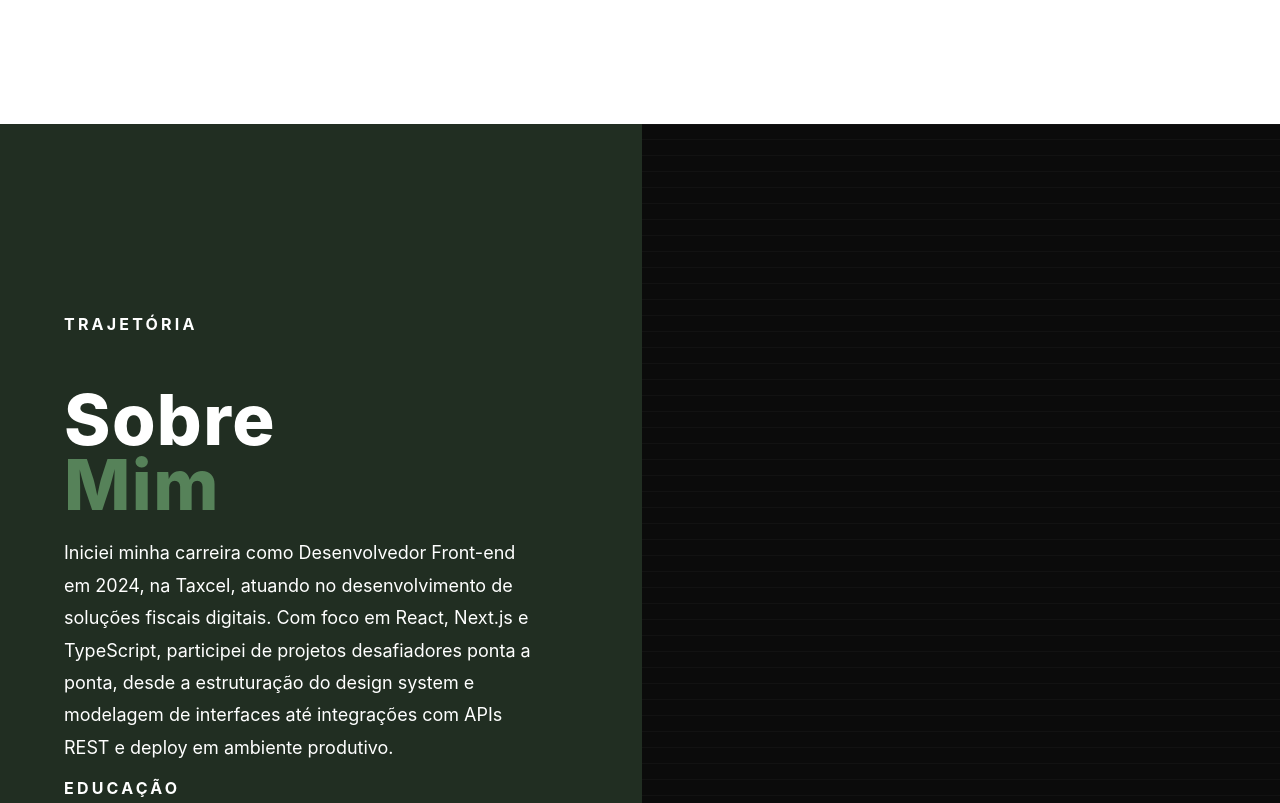
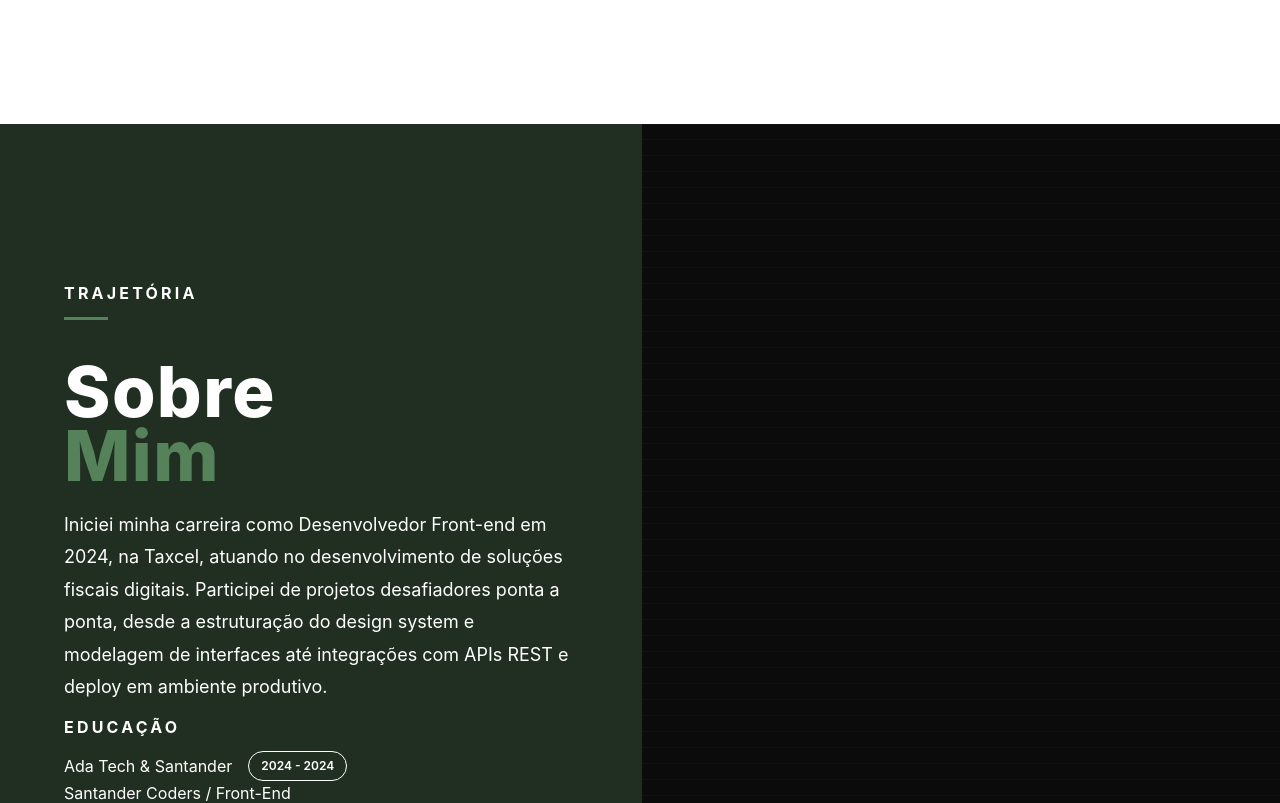
Before and after one commit to Guilherme1Souza/my-portfolio, a Next.js app: page / in a window 1280 px wide. Shown: the part 780-1583 px from the top of the page. Built offline with nearby package versions, Linux system fonts and the light colour scheme.

Commit message:
fix: ajuste na altura do componente about

```diff
--- a/src/components/Sections/About/page.jsx
+++ b/src/components/Sections/About/page.jsx
@@ -80,9 +80,9 @@ export default function About() {
 
   return (
     <div ref={triggerRef} className="relative w-full min-h-screen overflow-hidden flex flex-col lg:flex-row mx-auto max-w-full" >
-     <div className="hidden lg:block pointer-events-none absolute left-1/2 top-0 h-full w-[2px] bg-verde-escuro z-20" />
+     <div className="hidden lg:block pointer-events-none absolute left-1/2 top-0 h-[1400px] w-[2px] bg-verde-escuro z-20" />
       <div className=" relative w-full lg:w-1/2 min-h-screen lg:h-full overflow-hidden shrink-0">
-        <div className="absolute inset-0 z-0 flex flex-col justify-center pt-24 px-6 sm:px-10 lg:px-[5vw] lg:pt-48 bg-verde-escuro">
+        <div className="absolute inset-0 z-0 flex flex-col justify-center pt-24 px-6 sm:px-10 lg:px-[5vw] lg:pt-25 bg-verde-escuro">
           <p  className="mtext-[11px] font-bold tracking-[0.2em] uppercase text-white mb-3">
             Trajetória
           </p >
@@ -91,8 +91,8 @@ export default function About() {
             Sobre<br />
             <span className="text-verde">Mim</span>
           </h1>
-          <p className="text-white leading-[1.8] max-w-[480px] lg:text-lg text-[clamp(13px,1.1vw,15px)]">
-           Iniciei minha carreira como Desenvolvedor Front-end em 2024, na Taxcel, atuando no desenvolvimento de soluções fiscais digitais. Com foco em React, Next.js e TypeScript, participei de projetos desafiadores ponta a ponta, desde a estruturação do design system e modelagem de interfaces até integrações com APIs REST e deploy em ambiente produtivo.
+          <p className="text-white leading-[1.8] max-w-[600px] lg:text-lg text-[clamp(13px,1.1vw,15px)]">
+           Iniciei minha carreira como Desenvolvedor Front-end em 2024, na Taxcel, atuando no desenvolvimento de soluções fiscais digitais. Participei de projetos desafiadores ponta a ponta, desde a estruturação do design system e modelagem de interfaces até integrações com APIs REST e deploy em ambiente produtivo.
           </p>
           <div className="flex flex-col gap-2">
           <div className="flex flex-col text-white">
@@ -142,7 +142,7 @@ export default function About() {
 
 
       <div className=" relative w-full lg:w-1/2 min-h-screen lg:h-full overflow-hidden shrink-0">
-        <div className="absolute inset-0 z-0 flex flex-col justify-center px-6 sm:px-10 lg:px-[5vw] lg:pt-52 bg-verde-escuro">
+        <div className="absolute inset-0 z-0 flex flex-col justify-center px-6 sm:px-10 lg:px-[5vw] lg:pt-23 bg-verde-escuro">
           <p className="mtext-[11px] font-bold tracking-[0.2em] uppercase text-white mb-3">
             Stack
           </p>
@@ -151,8 +151,8 @@ export default function About() {
             Tech<br />
             <span className="text-verde">Skills</span>
           </h1>
-          <p className="text-white leading-[1.8] max-w-[480px] lg:text-lg text-[clamp(13px,1.1vw,15px)]">
-            Ao longo dessa trajetória, adquiri experiência em organização de arquitetura front-end, padronização de componentes, versionamento com Git, fluxos de CI/CD e boas práticas de performance e UX/UI. Busco sempre desenvolver soluções escaláveis, bem estruturadas e orientadas à melhor experiência do usuário, agregando valor real ao produto e ao negócio.
+          <p className="text-white leading-[1.8] max-w-[600px] lg:text-lg text-[clamp(13px,1.1vw,15px)]">
+            Ao longo dessa trajetória, adquiri experiência em organização de arquitetura front-end, padronização de componentes, versionamento com Git, fluxos de CI/CD e boas práticas de performance e UX/UI.
           </p>
           <p className="text-white font-semibold mt-2 ">Frontend</p>
           <div className="flex flex-wrap gap-2">
```
